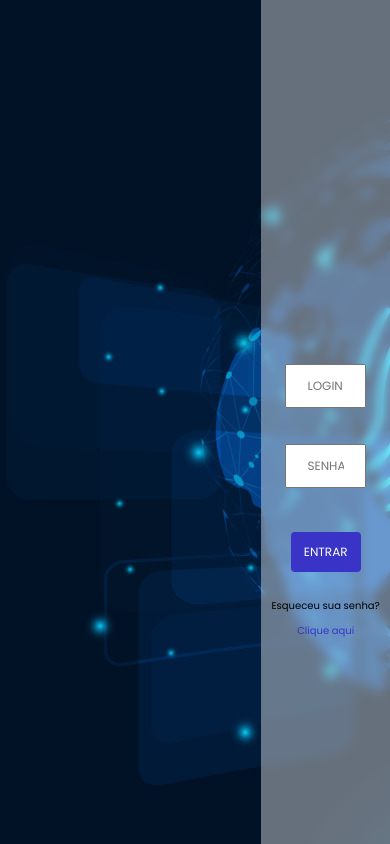
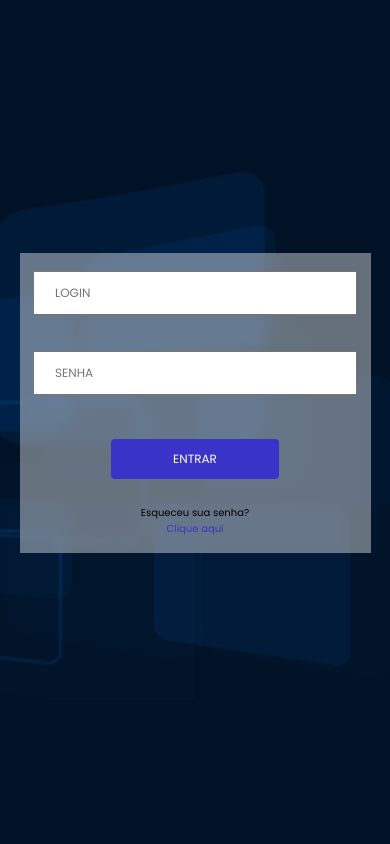
Before and after one commit to Zottinho/Html, a plain HTML site: page Desafio1/index.html in a window 390 px wide. Drawn offline with Linux system fonts and the light colour scheme.

Commit message:
20230703

```diff
--- a/Desafio1/index.html
+++ b/Desafio1/index.html
@@ -22,10 +22,9 @@
         <div class="btncampo">
             <input type="submit" value="ENTRAR">
         </div>
-        <p class="a1">Esqueceu sua senha?</p>
+        <p class="a1">Esqueceu sua senha?<br>
         <a class="a1" href="#" style="color:#3934c7">Clique aqui</a>
-
-
+        </p>
 
     </div>
 
--- a/Desafio1/style.css
+++ b/Desafio1/style.css
@@ -23,6 +23,7 @@ body {
 
 
 }
+
 .gdir{
    background:rgba(255, 255, 255, 0.4);
    position: fixed;
@@ -32,11 +33,12 @@ body {
    height: 100%;
    z-index: -1;
    margin: 0;
-  /* opacity: 0.5; o blur é bem melhor hahahahaha */
+   /*opacity: 0.5; */
    -webkit-backdrop-filter: blur(5px);
    backdrop-filter: blur(5px);
 
 }
+
 
 #formulario{
     position: absolute;
@@ -86,3 +88,57 @@ input[type=submit]:hover {
    font-size: 10px;
    text-decoration: none;
 }
+.a1:active{
+   text-decoration: none
+}
+
+/*Responsividade :D*/
+
+@media only screen and (max-width: 1200px) {
+
+   body {
+
+      background-image: url('imagens/Frame2.png');
+
+   }
+   .menu{
+     width: 100%;
+
+
+   }
+
+   .gdir{
+      position:absolute;
+      width: 351px;
+      height: 300px;
+      left: 5%;
+      top: 30%;
+
+
+   }
+
+   #formulario{
+      position: absolute;
+      top: 30%;
+      width: 100%;
+      text-align: center;
+      font-size: 18px;
+
+   }
+   input[type=text], select{
+      width: 80%;
+
+   }
+
+   input[type=password], select{
+      width: 80%;
+
+   }
+   input[type=submit]{
+      width: 48%;
+
+
+   }
+
+
+}
```
Also changed, not shown: Desafio1/index2.html (added, +17 -0 lines), Desafio1/imagens/Frame2.png (added). Lines whose indentation alone changed are shown as unchanged.
